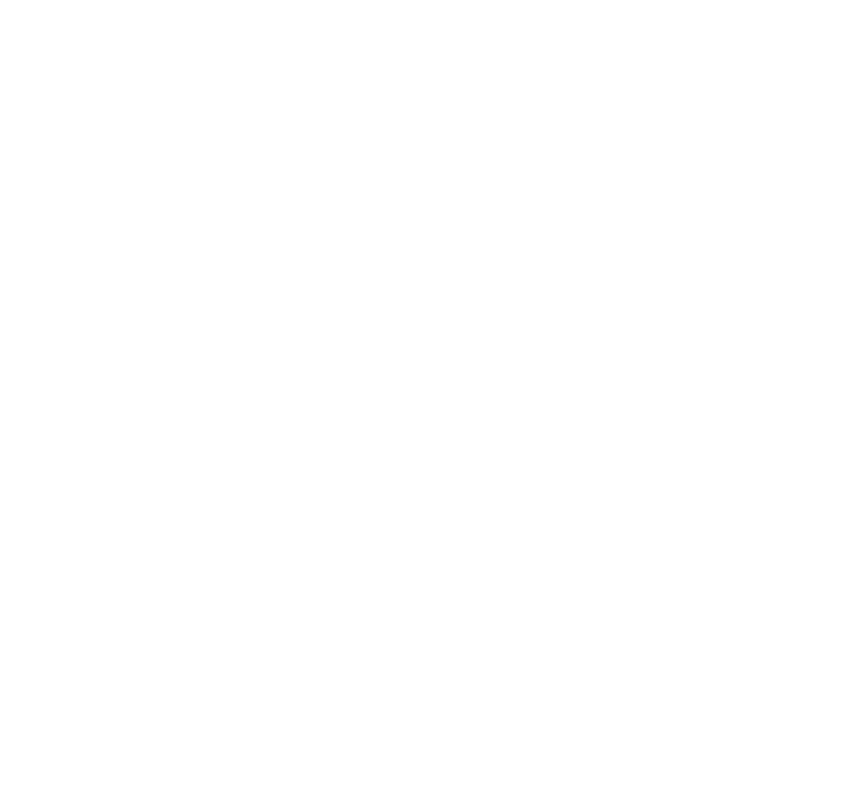
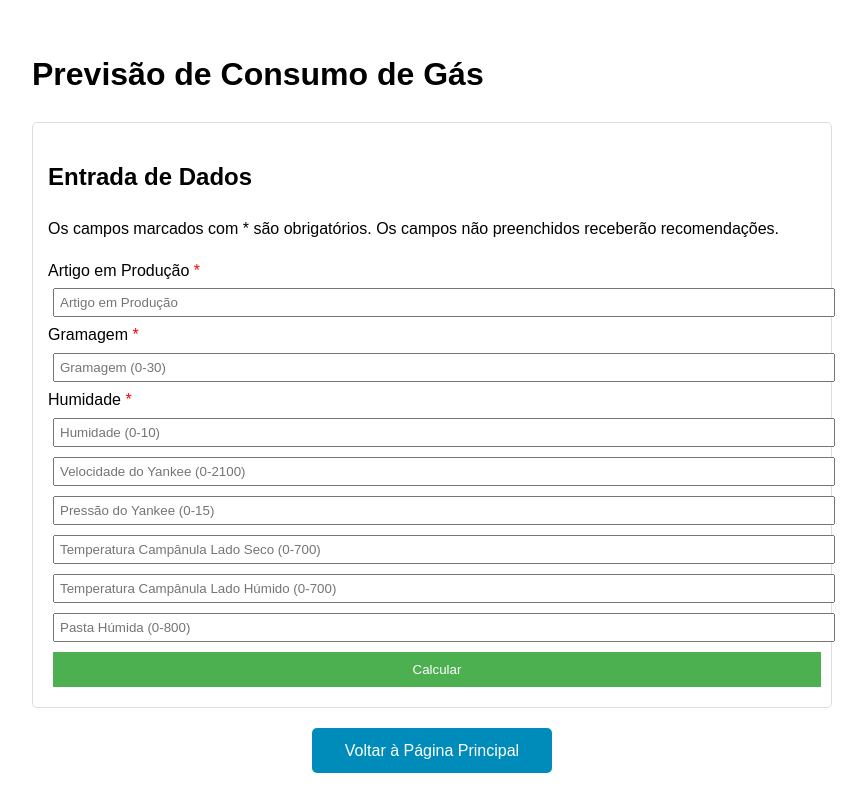
Before and after one commit to jfmesquita-prog/paper-machine-optimizer, a plain HTML site: page previsao.html in a window 1280 px wide. Shown: the whole page, without its empty margins (208-1074 px from the left). Drawn offline with Linux system fonts and the light colour scheme.

Commit message:
Update previsao.html

```diff
--- a/previsao.html
+++ b/previsao.html
@@ -1,11 +1,89 @@
+<!DOCTYPE html>
+<html lang="pt-BR">
+<head>
+    <meta charset="UTF-8">
+    <meta name="viewport" content="width=device-width, initial-scale=1.0">
+    <title>Previsão de Consumo de Gás</title>
+    <style>
+        body { font-family: Arial, sans-serif; line-height: 1.6; padding: 20px; }
+        .container { max-width: 800px; margin: 0 auto; }
+        input, button { margin: 5px; padding: 5px; width: 100%; }
+        button { cursor: pointer; background-color: #4CAF50; color: white; border: none; padding: 10px; }
+        button:hover { background-color: #45a049; }
+        .form-section { margin-bottom: 20px; border: 1px solid #ddd; padding: 15px; border-radius: 5px; }
+        .error { color: red; font-size: 0.9em; }
+        .confidence { font-style: italic; color: #666; }
+        .certainty { font-weight: bold; color: #4a4a4a; }
+        .home-button {
+            background-color: #008CBA;
+            color: white;
+            padding: 10px 20px;
+            text-align: center;
+            text-decoration: none;
+            display: block;
+            font-size: 16px;
+            margin: 20px auto;
+            cursor: pointer;
+            border: none;
+            border-radius: 5px;
+            width: 200px;
+        }
+        .home-button:hover { background-color: #007B9A; }
+        .required::after { content: " *"; color: red; }
+    </style>
+</head>
+<body>
+    <div class="container">
+        <h1>Previsão de Consumo de Gás</h1>
+
+        <div class="form-section">
+            <h2>Entrada de Dados</h2>
+            <p>Os campos marcados com * são obrigatórios. Os campos não preenchidos receberão recomendações.</p>
+            <form id="predictionForm">
+                <label for="artigo" class="required">Artigo em Produção</label>
+                <input type="text" id="artigo" placeholder="Artigo em Produção" required>
+
+                <label for="gramagem" class="required">Gramagem</label>
+                <input type="number" id="gramagem" placeholder="Gramagem (0-30)" min="0" max="30" step="0.1" required>
+
+                <label for="humidade" class="required">Humidade</label>
+                <input type="number" id="humidade" placeholder="Humidade (0-10)" min="0" max="10" step="0.1" required>
+
+                <input type="number" id="velocidadeYankee" placeholder="Velocidade do Yankee (0-2100)" min="0" max="2100">
+                <input type="number" id="pressaoYankee" placeholder="Pressão do Yankee (0-15)" min="0" max="15" step="0.1">
+                <input type="number" id="tempCampanulaSeco" placeholder="Temperatura Campânula Lado Seco (0-700)" min="0" max="700">
+                <input type="number" id="tempCampanulaHumido" placeholder="Temperatura Campânula Lado Húmido (0-700)" min="0" max="700">
+                <input type="number" id="pastaHumida" placeholder="Pasta Húmida (0-800)" min="0" max="800">
+                <button type="submit">Calcular</button>
+            </form>
+        </div>
+
+        <div id="resultados" style="display:none;">
+            <h2>Resultados da Previsão</h2>
+            <div id="previsoes"></div>
+            <div id="recomendacoes"></div>
+        </div>
+
+        <a href="index.html" class="home-button">Voltar à Página Principal</a>
+    </div>
+
     <script>
         const SCRIPT_URL = 'https://script.google.com/macros/s/AKfycbzAA4U7UD3qTFyt5OrLRZc3ch623ul2Pv0EiKZBvADSDPzfeKnmXTkoxF-d6nND1pz8/exec';
 
-    document.addEventListener('DOMContentLoaded', function() {
+        function findForm() {
             const predictionForm = document.getElementById('predictionForm');
+            if (predictionForm) {
+                predictionForm.addEventListener('submit', handleSubmit);
+                console.log('Formulário encontrado e event listener adicionado.');
+            } else {
+                console.log('Formulário não encontrado, tentando novamente...');
+                setTimeout(findForm, 100); // Tenta novamente após 100ms
+            }
+        }
 
-        if (predictionForm) {
-            predictionForm.addEventListener('submit', function(e) {
+        window.onload = findForm;
+
+        function handleSubmit(e) {
             e.preventDefault();
 
             if (!validateForm()) {
@@ -64,9 +142,6 @@
                 console.error('Erro:', error);
                 displayResults({ error: error.message, articleExists: false });
             });
-            });
-        } else {
-            console.error('Elemento com ID "predictionForm" não encontrado.');
         }
 
         function validateForm() {
@@ -149,5 +224,6 @@
                 recomendacoesDiv.innerHTML = '<p>Não há recomendações disponíveis para este artigo.</p>';
             }
         }
-    });
     </script>
+</body>
+</html>
```
Lines whose indentation alone changed are shown as unchanged.
